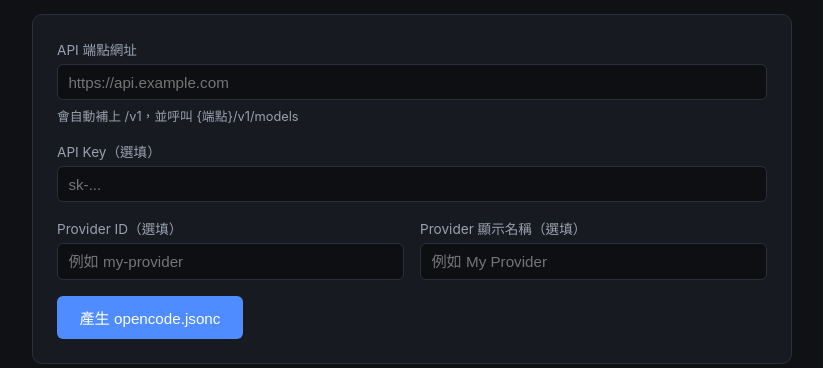
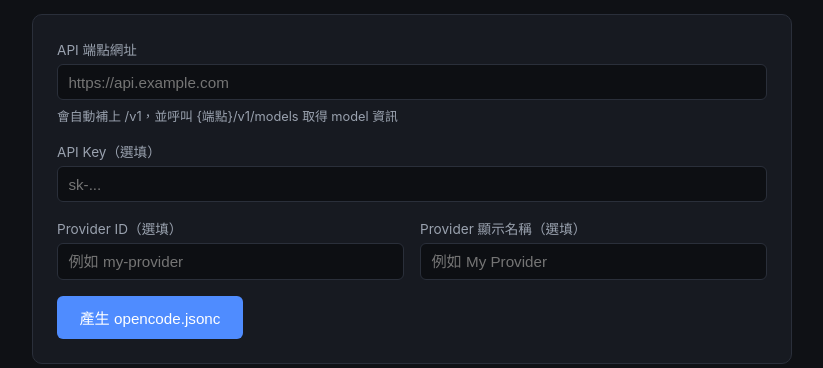
Before and after one commit to yoyo899843/Opencode-Config-File-Generator, a Flask app: page / in a window 1280 px wide. Shown: the part 121-489 px from the top of the page, without its empty margins (228-1051 px from the left). Run offline with Flask 3, Linux system fonts and the light colour scheme.

Commit message:
update some small thing

```diff
--- a/templates/index.html
+++ b/templates/index.html
@@ -105,7 +105,7 @@
     <div class="field">
       <label for="endpoint">API 端點網址</label>
       <input type="text" id="endpoint" name="endpoint" placeholder="https://api.example.com" value="{{ form_values.endpoint }}" required>
-      <div class="hint">會自動補上 /v1，並呼叫 {端點}/v1/models</div>
+      <div class="hint">會自動補上 /v1，並呼叫 {端點}/v1/models 取得 model 資訊</div>
     </div>
 
     <div class="field">
@@ -142,6 +142,7 @@
       請將檔案放到以下路徑：<br>
       Linux / macOS：<code>~/.config/opencode/opencode.jsonc</code><br>
       Windows：<code>C:\Users\{username}\.config\opencode\opencode.jsonc</code>
+      Source Code: <a href="https://github.com/yoyo899843/Opencode-Config-File-Generator">Github</a>
     </div>
   </div>
   {% endif %}
```
Also changed, not shown: README.md (added).
